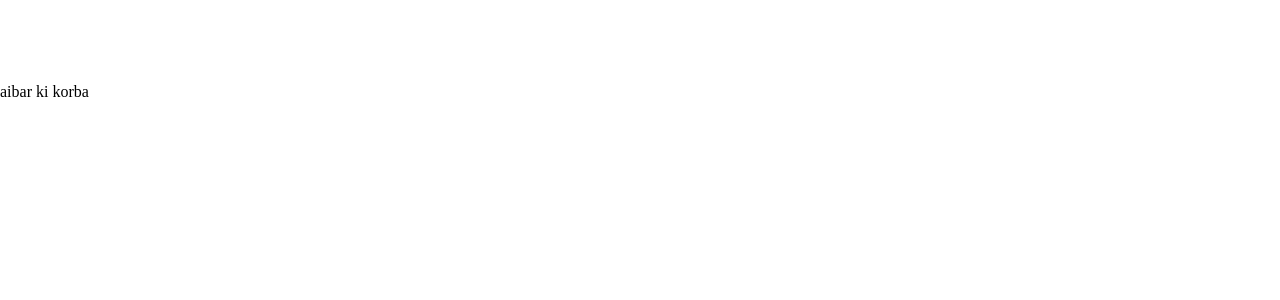
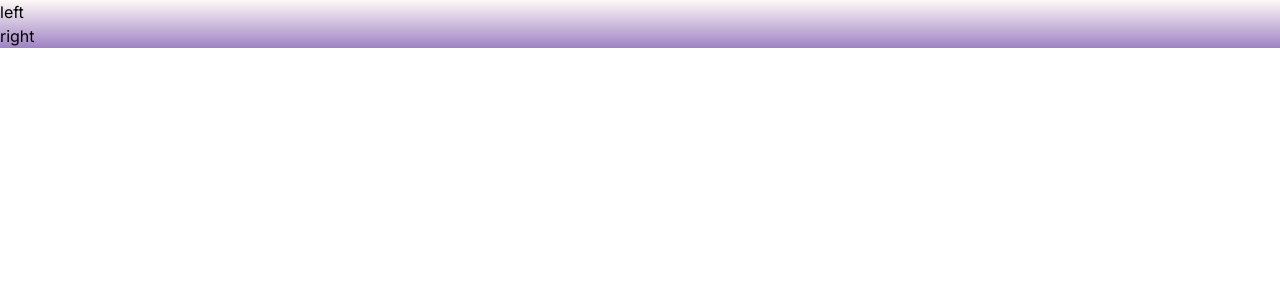
Before and after one commit to mrg25mrg25/july12, a Next.js app: page /Health in a window 1280 px wide. Shown: the top 300 px of the page. Built offline with nearby package versions, Linux system fonts and the light colour scheme.

Commit message:
gangstars paradise

```diff
--- a/app/(nicola)/Health/page.tsx
+++ b/app/(nicola)/Health/page.tsx
@@ -2,8 +2,15 @@ import React from 'react'
 
 export default function page() {
   return (
-   <div className="main py-20">
-     <p>aibar ki korba</p>
+  <div className="health">
+    <div className="main">
+      <div className="left">
+        left
+      </div>
+      <div className="right">
+        right
+      </div>
+    </div>
   </div>
   )
 }
```
